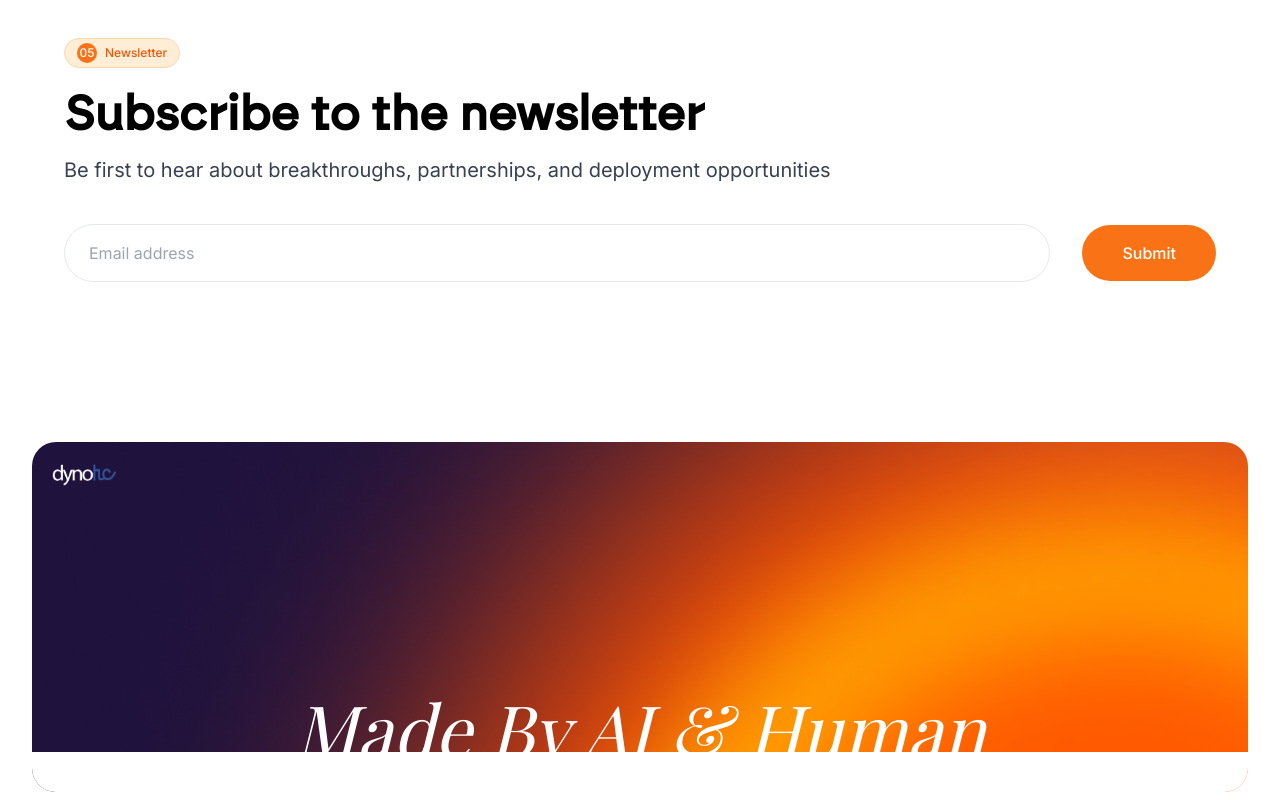
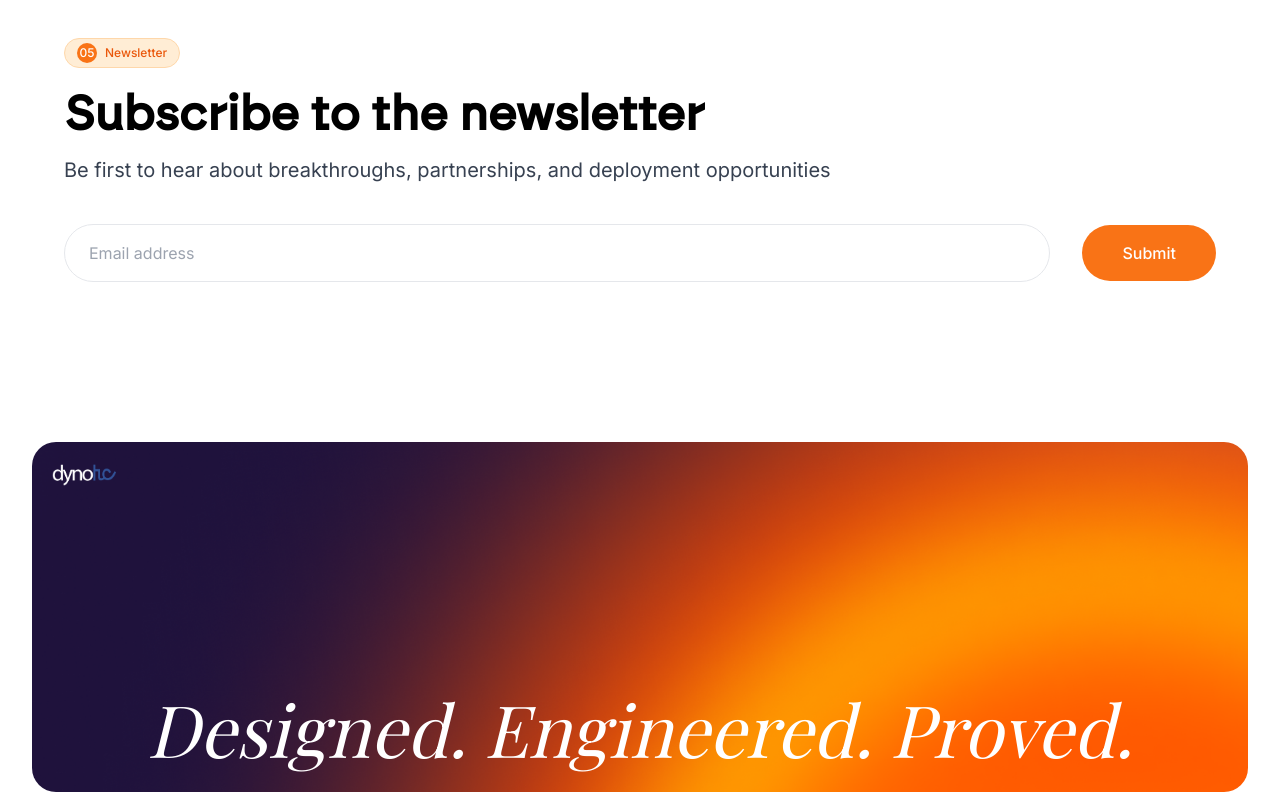
Before and after one commit to quietdutta/robotarm, a React (Vite) app: page / in a window 1280 px wide. Shown: the part 7782-8582 px from the top of the page. Built offline with nearby package versions, Linux system fonts and the light colour scheme; no server answers; a web font is replaced by a local one.

Commit message:
second commit

```diff
--- a/src/components/MadeByHumans.tsx
+++ b/src/components/MadeByHumans.tsx
@@ -24,12 +24,12 @@ const MadeByHumans = () => {
               marginBottom: "-30px",
               padding: "0px 0px 100px"
             }} className="sm:text-5xl font-playfair text-white italic mt-0 mx-0 font-thin text-6xl md:text-7xl py-0 px-0 text-center lg:text-7xl">
-                Made By AI & Human
+                Designed. Engineered. Proved.
               </h2>
             </div>
 
             {/* White box at the bottom with overflow */}
-            <div className="w-[120%] bg-white h-10 rounded-t-lg absolute left-[-10%] bottom-0"></div>
+            {/* <div className="w-[120%] bg-white h-10 rounded-t-lg absolute left-[-10%] bottom-0"></div> */}
           </div>
         </div>
       </div>
```
